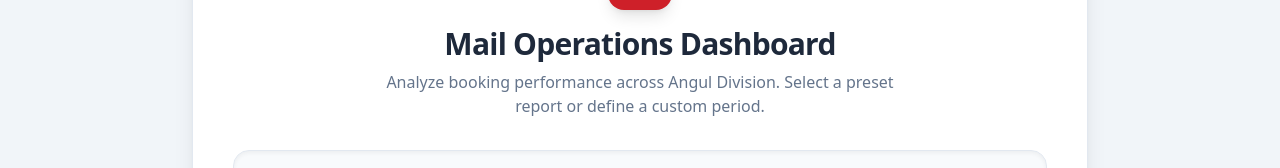
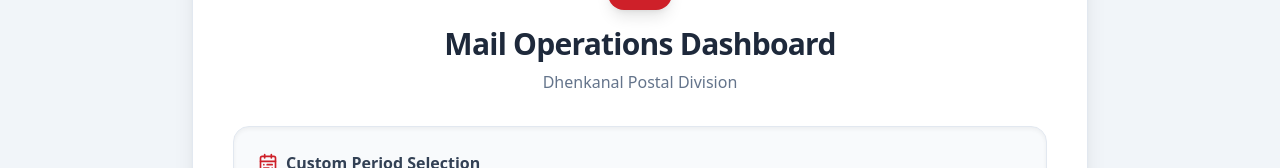
Before and after one commit to tukukalandi/maildashboard, a React (Vite) app: page / in a window 1280 px wide. Shown: the part 199-367 px from the top of the page. Built offline with nearby package versions, Linux system fonts and the light colour scheme; no server answers.

Commit message:
feat: Update dashboard title and subtitle
Replaced the generic subtitle with the specific division name "Dhenkanal Postal Division" to provide more context for users.

```diff
--- a/App.tsx
+++ b/App.tsx
@@ -295,7 +295,7 @@ function App() {
                 <div className="flex flex-col items-center text-center mb-8">
                     <div className="w-16 h-16 bg-[#CE2029] text-white rounded-2xl flex items-center justify-center mb-4 shadow-lg"><UploadCloud size={32} /></div>
                     <h2 className="text-3xl font-extrabold text-slate-800 mb-2 tracking-tight">Mail Operations Dashboard</h2>
-                    <p className="text-slate-500 max-w-lg mx-auto">Analyze booking performance across Angul Division. Select a preset report or define a custom period.</p>
+                    <p className="text-slate-500 max-w-lg mx-auto">Dhenkanal Postal Division</p>
                 </div>
 
                 {/* Periodic Selection Section */}
```
